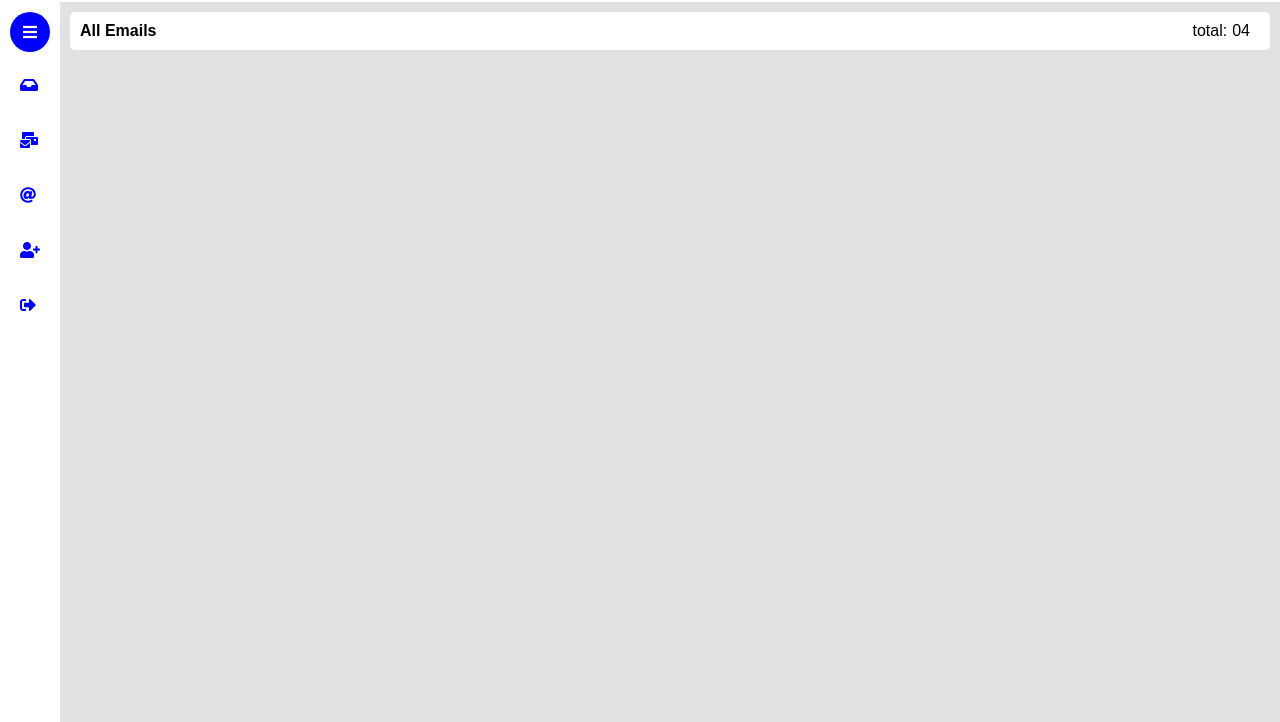
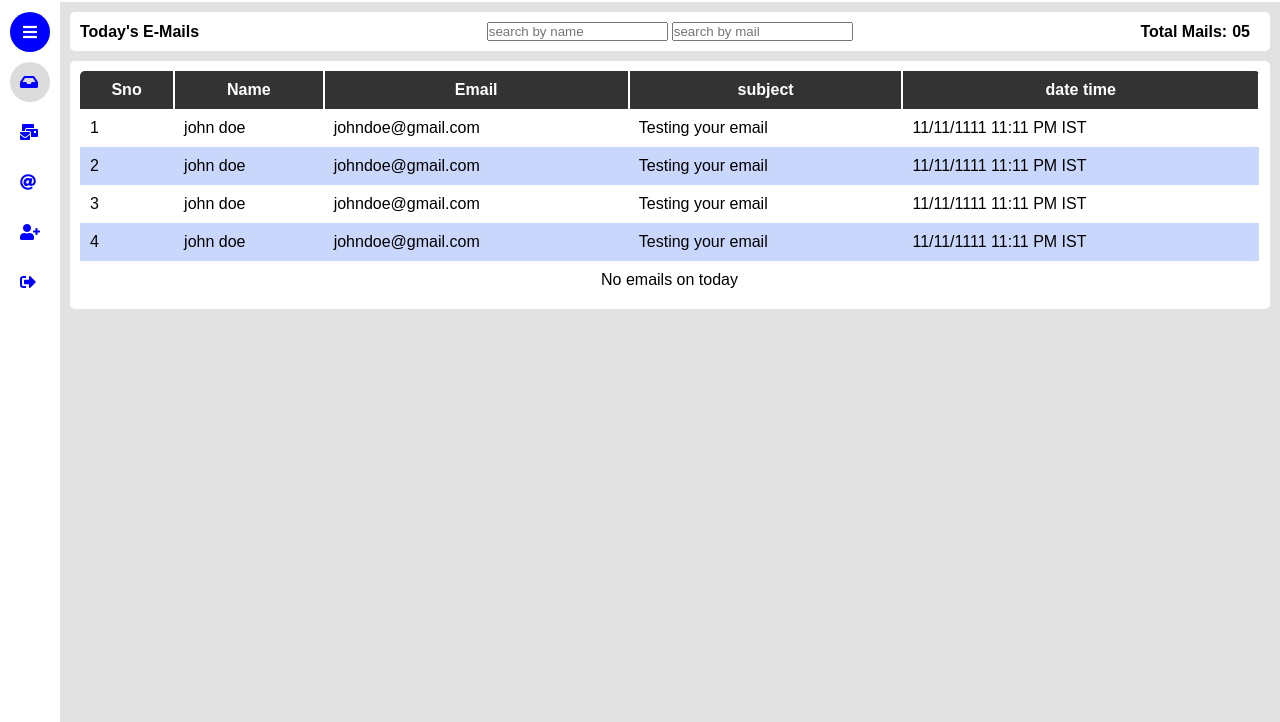
Before and after one commit to Vinoth82003/email-monitoring-system, a website: page public/index.html in a window 1280 px wide. Shown: the part 78-800 px from the top of the page. Drawn offline with Linux system fonts and the light colour scheme.

Commit message:
todays emails is ready

```diff
--- a/public/css/style.css
+++ b/public/css/style.css
@@ -180,6 +180,7 @@
   height: calc(100vh - 80px);
   overflow-x: hidden;
   transition: all 0.4s;
+  z-index: 10;
 }
 
 .sidemenu.active {
@@ -201,9 +202,12 @@
 .inner_menu {
   display: flex;
   align-items: center;
+  min-width: 35px;
+  height: 40px;
   gap: 5px;
   padding: 10px;
   cursor: pointer;
+  border-radius: 50%;
 }
 
 .text {
@@ -222,8 +226,11 @@
 
 .inner_menu:hover {
   background: #f1f1f1;
-  border-radius: 5px;
   transition: 0.3s;
+}
+
+.inner_menu.active {
+  background: #dcdcdc;
 }
 
 .sidemenu .text {
@@ -279,6 +286,12 @@
   left: 60px;
   width: calc(100vw - 60px);
   min-height: calc(100vh - 80px);
+  transition: all 0.4s;
+}
+
+.main.active {
+  left: 250px;
+  width: calc(100vw - 250px);
 }
 
 .inner_main {
@@ -315,4 +328,56 @@
 .count {
   display: flex;
   gap: 5px;
+  text-transform: capitalize;
+  font-weight: 600;
 }
+
+.sidemenu.active .inner_menu {
+  border-radius: 5px;
+}
+
+section.section {
+  display: none;
+}
+
+section.section.active {
+  display: block;
+}
+
+.section.all_mails {
+  width: 100%;
+  max-width: 100%;
+  padding: 10px;
+  margin-top: 10px;
+  background: #fff;
+  border-radius: 5px;
+  overflow-x: auto;
+}
+
+.all_mails_table {
+  width: 100%;
+  border-collapse: collapse;
+  border-radius: 5px;
+  overflow: hidden;
+  font-family: sans-serif;
+}
+
+.all_mails_table th {
+  background: #333;
+  padding: 10px;
+  text-align: center;
+  color: #fff;
+  border-right: 2px solid #fff;
+}
+
+td {
+  padding: 10px;
+}
+
+tr:nth-child(even) {
+  background-color: #c9d7fc;
+}
+
+td.no_td {
+  text-align: center;
+}
--- a/public/index.html
+++ b/public/index.html
@@ -76,31 +76,31 @@
         </div>
         <ul class="side_bar">
           <li class="side_menu">
-            <div class="inner_menu">
+            <div class="inner_menu active" index="0">
               <div class="icon"><i class="fas fa-inbox"></i></div>
               <div class="text">Today's Mails</div>
             </div>
           </li>
           <li class="side_menu">
-            <div class="inner_menu">
+            <div class="inner_menu" index="1">
               <div class="icon"><i class="fas fa-mail-bulk"></i></div>
               <div class="text">All Contacts</div>
             </div>
           </li>
           <li class="side_menu">
-            <div class="inner_menu">
+            <div class="inner_menu" index="2">
               <div class="icon"><i class="fas fa-at"></i></div>
               <div class="text">important mails</div>
             </div>
           </li>
           <li class="side_menu">
-            <div class="inner_menu">
+            <div class="inner_menu" index="3">
               <div class="icon"><i class="fas fa-user-plus"></i></div>
               <div class="text">add important mails</div>
             </div>
           </li>
           <li class="side_menu">
-            <div class="inner_menu">
+            <div class="inner_menu" index="4">
               <div class="icon"><i class="fas fa-sign-out-alt"></i></div>
               <div class="text">logout</div>
             </div>
@@ -111,16 +111,74 @@
         <div class="inner_main">
           <header class="section_header">
             <div class="head_left">
-              <p class="title">All Emails</p>
+              <p class="title">today's E-mails</p>
+            </div>
+            <div class="search">
+              <input
+                type="search"
+                name="name"
+                id="name"
+                placeholder="search by name"
+              />
+              <input
+                type="search"
+                name="name"
+                id="name"
+                placeholder="search by mail"
+              />
             </div>
             <div class="head_right">
               <div class="count">
-                total:
+                total mails:
                 <p class="total">04</p>
               </div>
             </div>
           </header>
-          <section class="section all_mails"></section>
+          <section class="section all_mails" index="0">
+            <table class="all_mails_table" data-title="today's e-mails">
+              <thead>
+                <th>Sno</th>
+                <th>Name</th>
+                <th>Email</th>
+                <th>subject</th>
+                <th>date time</th>
+              </thead>
+              <tbody class="allEmails_display">
+                <tr>
+                  <td>1</td>
+                  <td data-name="name">john doe</td>
+                  <td data-email="email">johndoe@gmail.com</td>
+                  <td>Testing your email</td>
+                  <td data-date="date">11/11/1111 11:11 PM IST</td>
+                </tr>
+                <tr>
+                  <td>2</td>
+                  <td data-name="name">john doe</td>
+                  <td data-email="email">johndoe@gmail.com</td>
+                  <td>Testing your email</td>
+                  <td data-date="date">11/11/1111 11:11 PM IST</td>
+                </tr>
+                <tr>
+                  <td>3</td>
+                  <td data-name="name">john doe</td>
+                  <td data-email="email">johndoe@gmail.com</td>
+                  <td>Testing your email</td>
+                  <td data-date="date">11/11/1111 11:11 PM IST</td>
+                </tr>
+                <tr>
+                  <td>4</td>
+                  <td data-name="name">john doe</td>
+                  <td data-email="email">johndoe@gmail.com</td>
+                  <td>Testing your email</td>
+                  <td data-date="date">11/11/1111 11:11 PM IST</td>
+                </tr>
+                <tr>
+                  <td colspan="5" class="no_td">No emails on today</td>
+                </tr>
+              </tbody>
+            </table>
+          </section>
+          <section class="section" index="1"></section>
         </div>
       </main>
     </div>
--- a/public/js/frontend.js
+++ b/public/js/frontend.js
@@ -25,6 +25,44 @@
 
 let time_box = document.querySelector(".time_box");
 let median = document.getElementById("median");
+let title_display = document.querySelector(".head_left .title");
+let count_display = document.querySelector(".head_right .total");
+let menu_btns = document.querySelectorAll("li .inner_menu");
+let all_sections = document.querySelectorAll("section.section");
+let currentTable;
+let currentIndex = 0;
+
+function menu_click(index) {
+  menu_btns.forEach((menu) => {
+    let menuIndex = menu.getAttribute("index");
+    if (index == menuIndex) {
+      // menu.childElementCount;
+      menu.classList.add("active");
+    } else {
+      menu.classList.remove("active");
+    }
+  });
+  all_sections.forEach((section) => {
+    if (section) {
+      let sectionIndex = section.getAttribute("index");
+      if (index == sectionIndex) {
+        section.classList.add("active");
+        let table = section.querySelector("table");
+        currentTable = table ? table : null;
+      } else {
+        section.classList.remove("active");
+      }
+    }
+  });
+  if (currentTable) {
+    let count = currentTable.querySelector("tbody").childElementCount;
+    count_display.innerHTML = count?(count >= 10 ? count : "0" + count):"no count";
+    let title = currentTable.getAttribute("data-title");
+    title_display.innerHTML = title ? title : "no title";
+  }
+}
+
+menu_click(currentIndex);
 
 let i = 0;
 let min = 0;
@@ -88,8 +126,17 @@ setInterval(() => {
 
 let toggleBtn = document.querySelector(".inner_bar");
 let sidemenu = document.querySelector(".sidemenu");
+let main = document.querySelector(".main");
 
-toggleBtn.addEventListener("click",()=>{
-  toggleBtn.classList.toggle("active")
+toggleBtn.addEventListener("click", () => {
+  toggleBtn.classList.toggle("active");
   sidemenu.classList.toggle("active");
-})
+  main.classList.toggle("active");
+});
+
+menu_btns.forEach((btn) => {
+  btn.addEventListener("click", () => {
+    let index = btn.getAttribute("index");
+    menu_click(index);
+  });
+});
```
